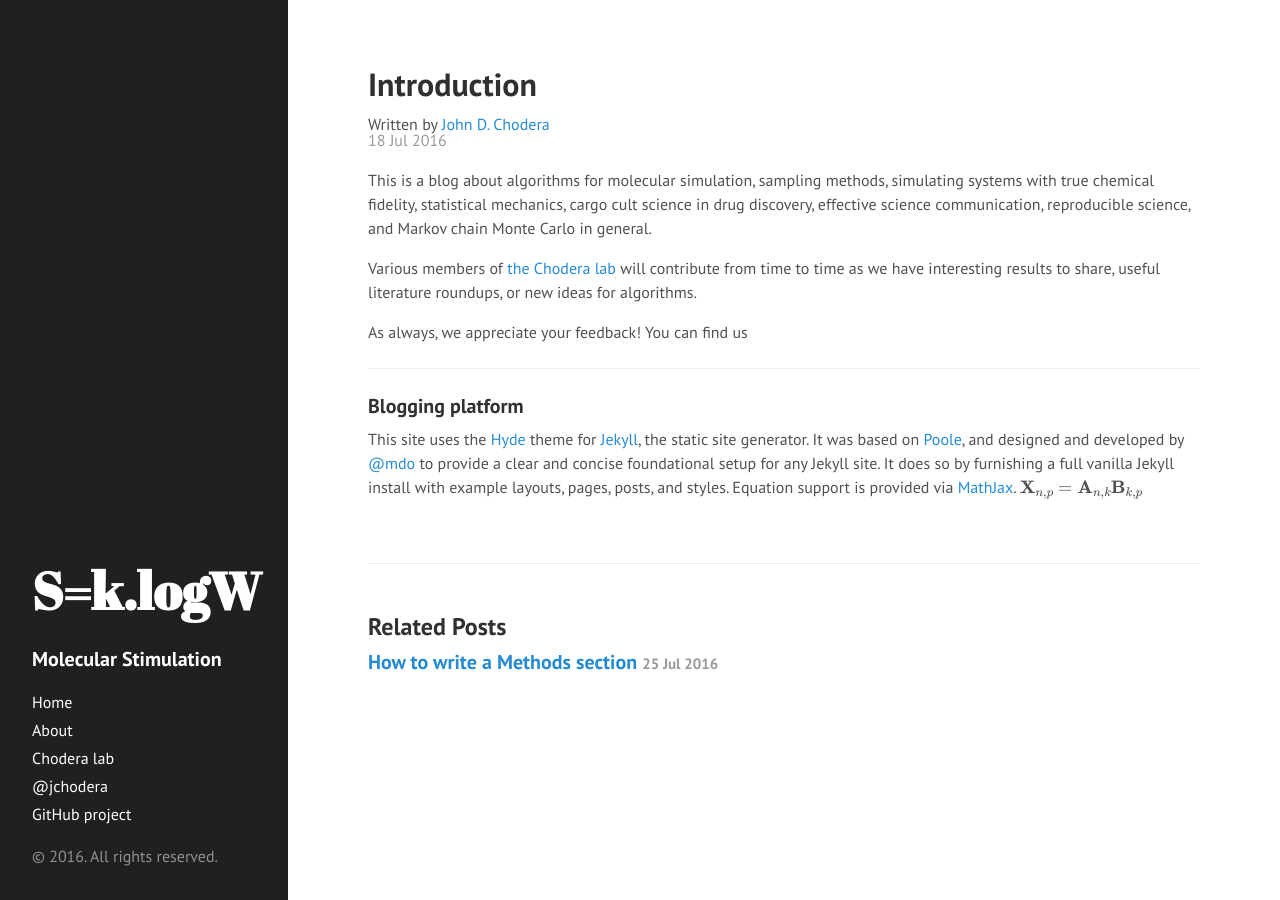
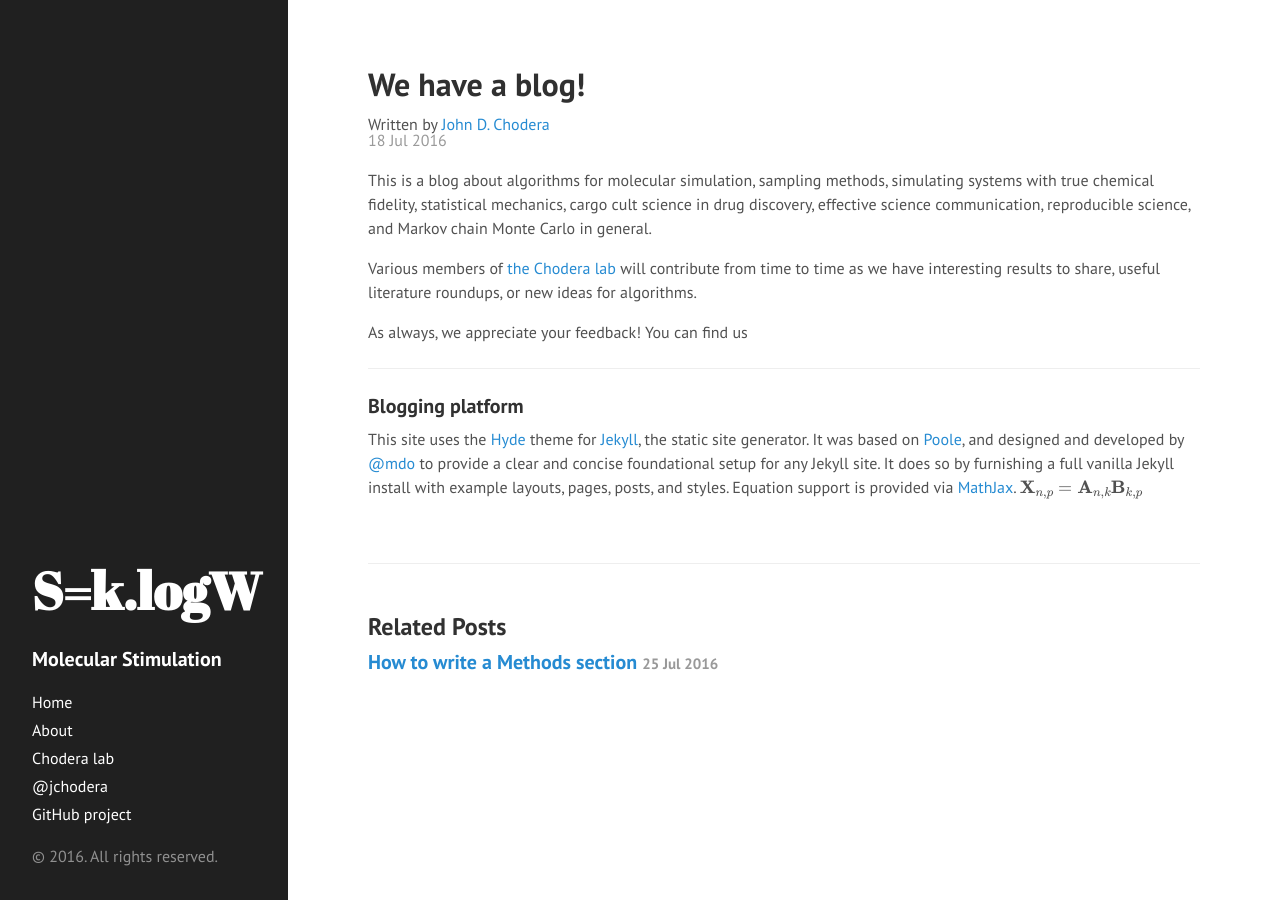
Before and after one commit to choderalab/klogw, a Jekyll site: the page built from _posts/2016-06-26-introduction.md, in a window 1280 px wide. Built offline with Jekyll 4.4.1, drawn with Linux system fonts in a browser that asks for light colours; formulas are drawn with MathJax 3.

Commit message:
Change name of Introduction post.

```diff
--- a/_posts/2016-06-26-introduction.md
+++ b/_posts/2016-06-26-introduction.md
@@ -2,7 +2,7 @@
 layout: post
 author: jchodera
 date: 2016-07-18
-title: Introduction
+title: We have a blog!
 published: true
 ---
 
```
